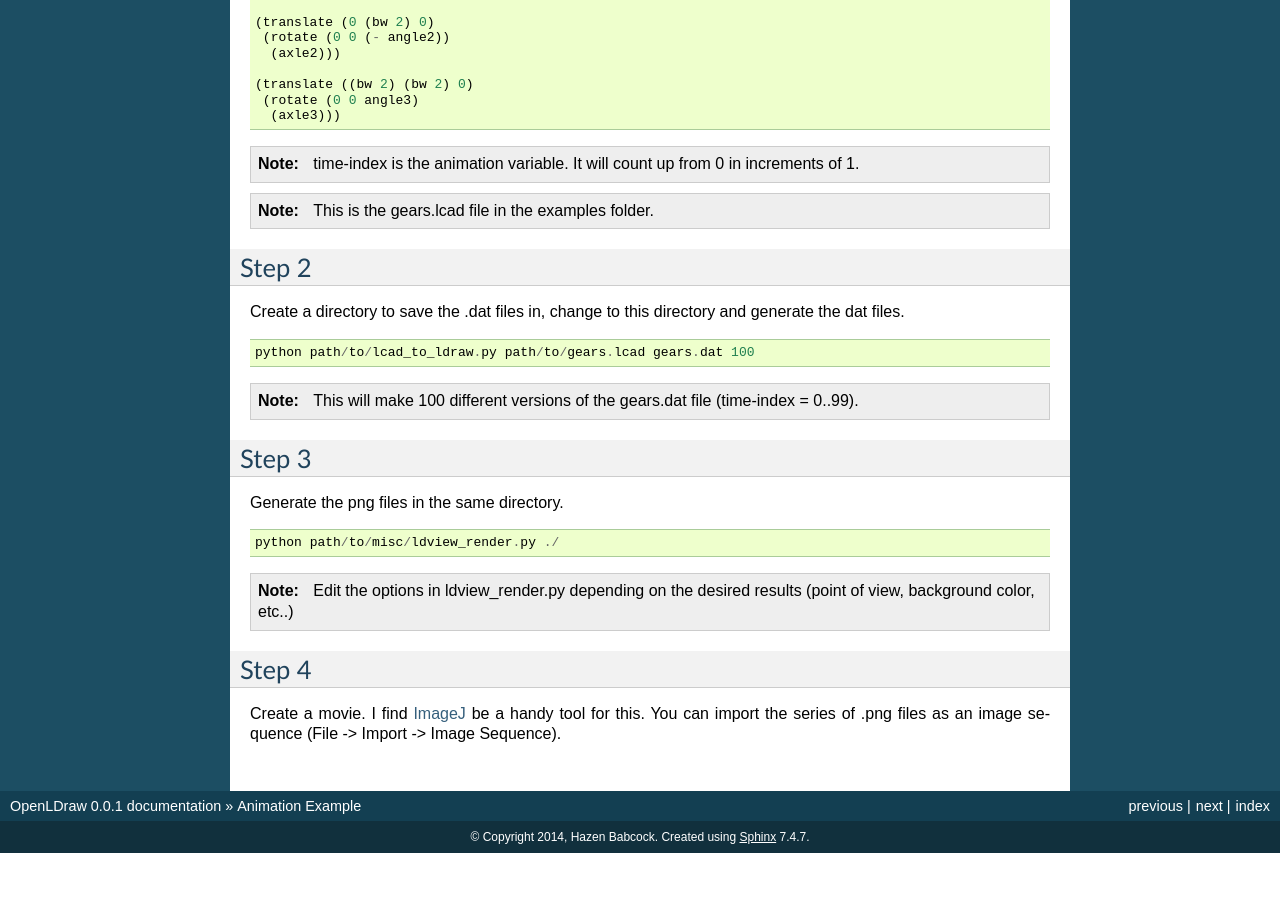
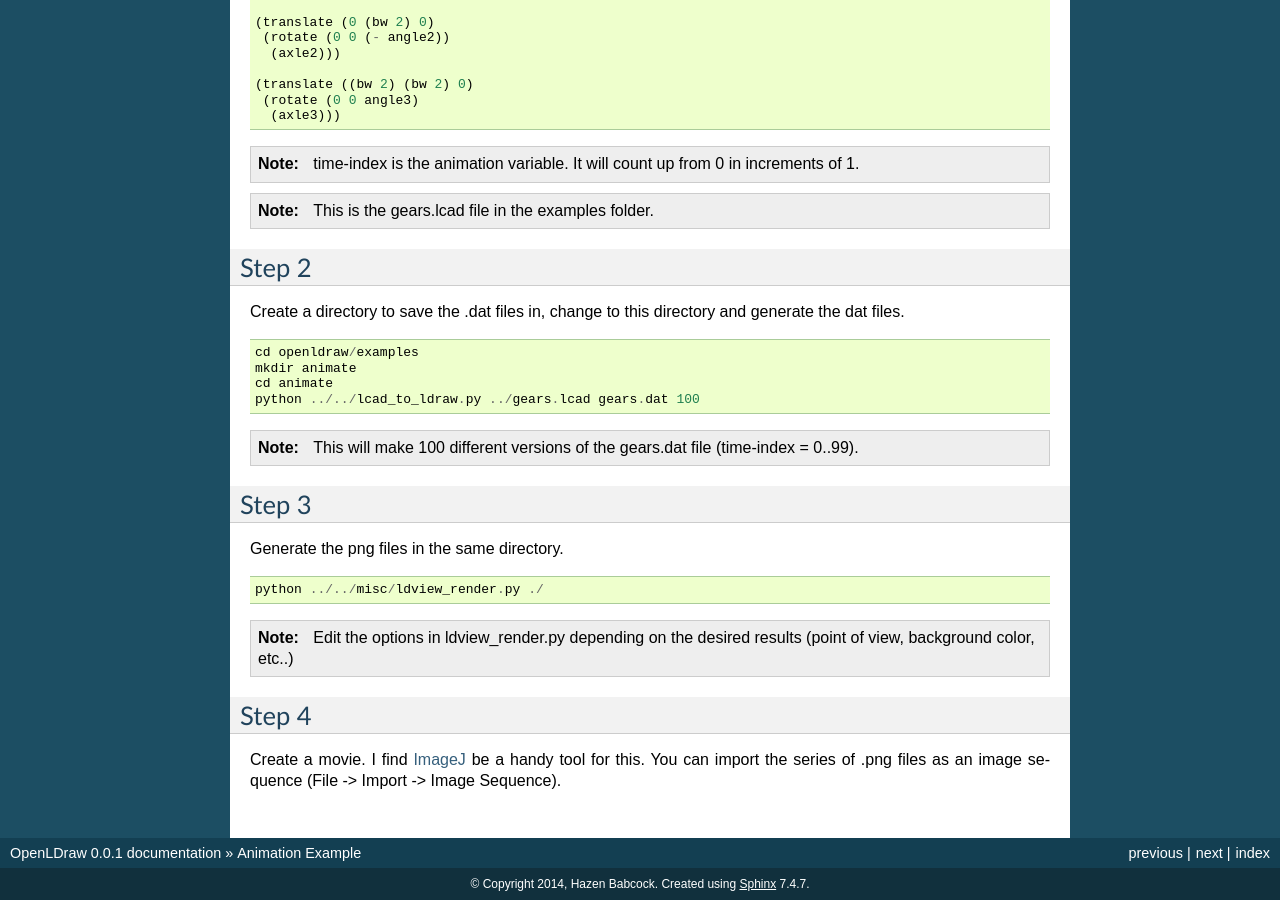
Before and after one commit to HazenBabcock/opensdraw, a Sphinx documentation site: the page built from docs/source/animation.rst, in a window 1280 px wide and 900 px high, scrolled down 952 px. Built offline with Sphinx 7.4.7, drawn with Linux system fonts in a browser that asks for light colours; before the commit the page ends 1805 px from its top, so only the background shows below that.

Commit message:
Expand Step 2 description.

```diff
--- a/docs/source/animation.rst
+++ b/docs/source/animation.rst
@@ -75,7 +75,10 @@ Step 2
 
 Create a directory to save the .dat files in, change to this directory and generate the dat files. ::
 
-  python path/to/lcad_to_ldraw.py path/to/gears.lcad gears.dat 100
+  cd openldraw/examples
+  mkdir animate
+  cd animate
+  python ../../lcad_to_ldraw.py ../gears.lcad gears.dat 100
 
 .. note::
 
@@ -86,7 +89,7 @@ Step 3
 
 Generate the png files in the same directory. ::
 
-  python path/to/misc/ldview_render.py ./
+  python ../../misc/ldview_render.py ./
 
 .. note::
 
```
